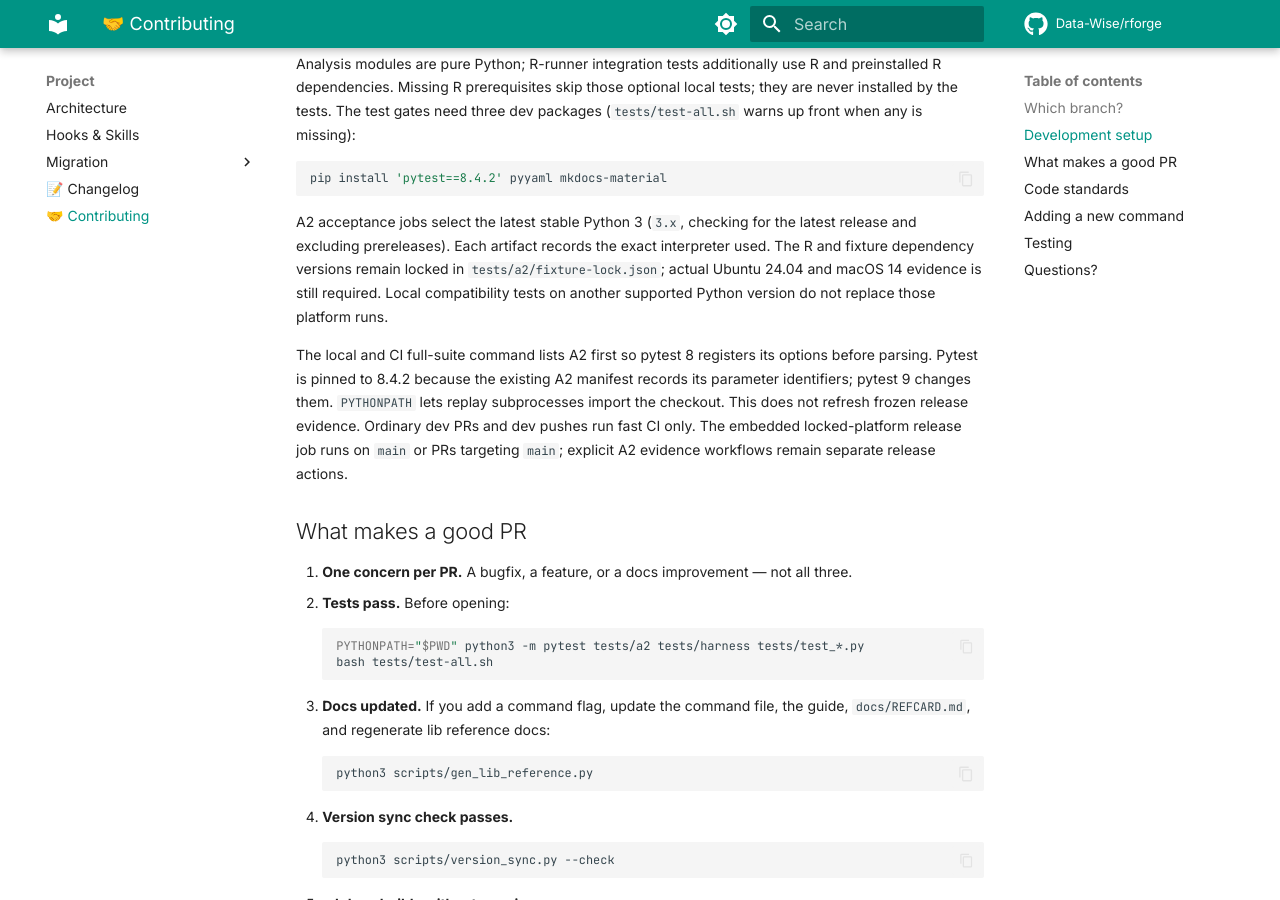
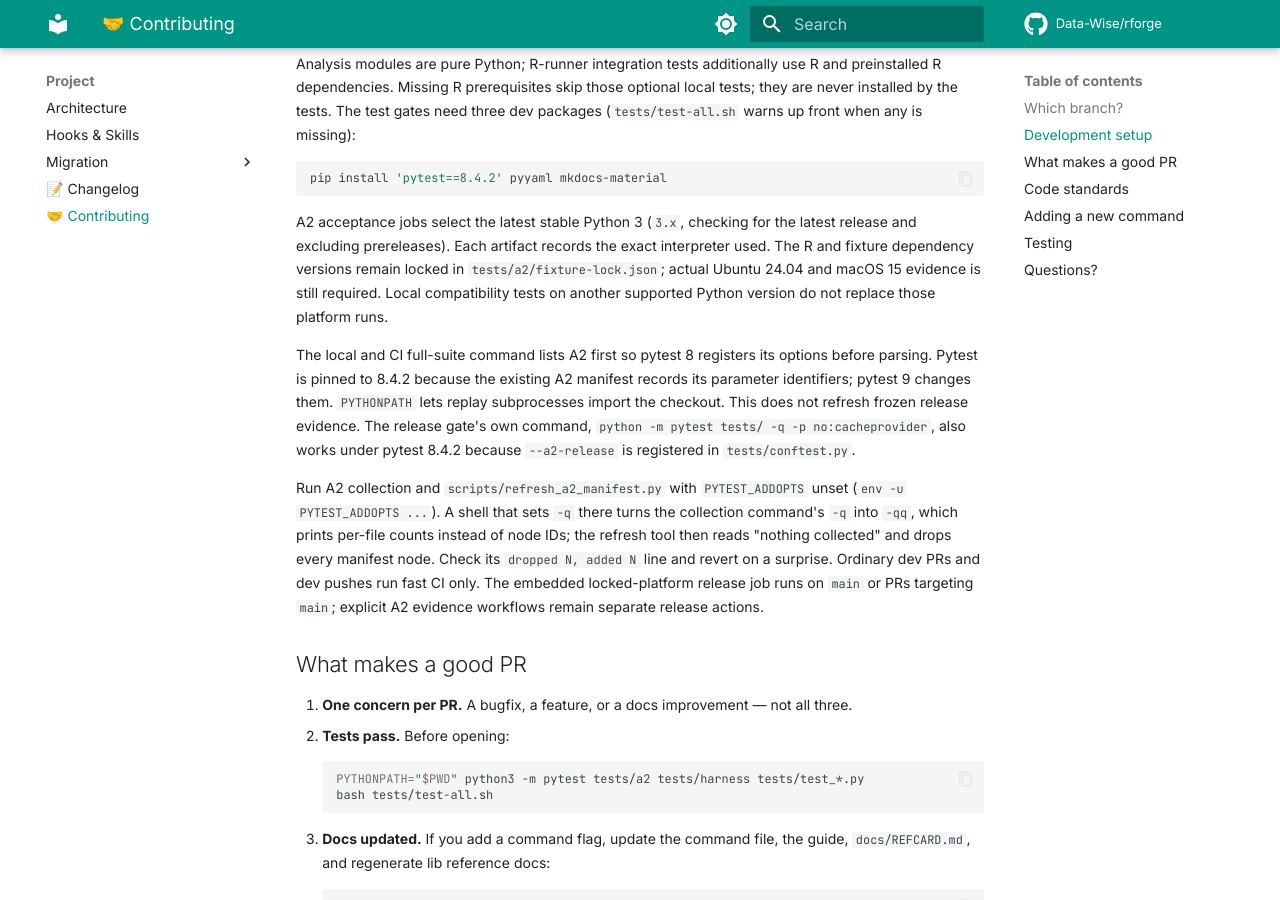
Before and after one commit to Data-Wise/rforge, an MkDocs documentation site: the page built from docs/contributing.md, in a window 1280 px wide and 900 px high, scrolled down 827 px. Built offline with MkDocs 1.6.1 and Material for MkDocs 9.7.7, drawn with Linux system fonts in a browser that asks for light colours; comment, search, counter and statistics services are not loaded.

Commit message:
docs(contributing): macOS 15 evidence and the PYTEST_ADDOPTS collection trap
The prose still said macOS 14 evidence is required; the gate now requires
macOS 15. Note that pytest tests/ works under 8.4.2 after the option moved
to tests/conftest.py, and that A2 collection and the manifest refresh must
run with PYTEST_ADDOPTS unset.

Co-Authored-By: Claude Sonnet 5.5 <noreply@anthropic.com>

```diff
--- a/docs/contributing.md
+++ b/docs/contributing.md
@@ -42,7 +42,7 @@ pip install 'pytest==8.4.2' pyyaml mkdocs-material
 A2 acceptance jobs select the latest stable Python 3 (`3.x`, checking for the
 latest release and excluding prereleases). Each artifact records the exact
 interpreter used. The R and fixture dependency versions remain locked in
-`tests/a2/fixture-lock.json`; actual Ubuntu 24.04 and macOS 14 evidence is still
+`tests/a2/fixture-lock.json`; actual Ubuntu 24.04 and macOS 15 evidence is still
 required. Local compatibility tests on another supported Python version do not
 replace those platform runs.
 
@@ -50,6 +50,15 @@ The local and CI full-suite command lists A2 first so pytest 8 registers its
 options before parsing. Pytest is pinned to 8.4.2 because the existing A2 manifest
 records its parameter identifiers; pytest 9 changes them. `PYTHONPATH` lets replay
 subprocesses import the checkout. This does not refresh frozen release evidence.
+The release gate's own command, `python -m pytest tests/ -q -p no:cacheprovider`,
+also works under pytest 8.4.2 because `--a2-release` is registered in
+`tests/conftest.py`.
+
+Run A2 collection and `scripts/refresh_a2_manifest.py` with `PYTEST_ADDOPTS`
+unset (`env -u PYTEST_ADDOPTS ...`). A shell that sets `-q` there turns the
+collection command's `-q` into `-qq`, which prints per-file counts instead of node
+IDs; the refresh tool then reads "nothing collected" and drops every manifest node.
+Check its `dropped N, added N` line and revert on a surprise.
 Ordinary dev PRs and dev pushes run fast CI only. The embedded locked-platform
 release job runs on `main` or PRs targeting `main`; explicit A2 evidence workflows
 remain separate release actions.
```
